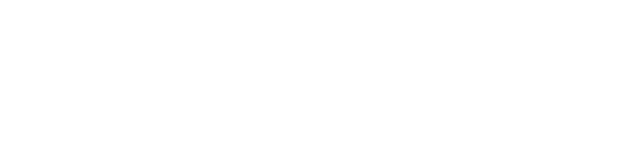
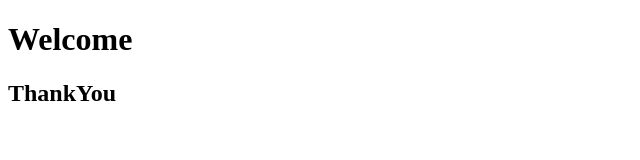
Before and after one commit to saifullahsohail123/Test-repo2, a plain HTML site: page index.html in a window 1280 px wide. Shown: the whole page, without its empty margins (0-640 px from the left). Drawn offline with Linux system fonts and the light colour scheme.

Commit message:
Updated Index.html File

```diff
--- a/index.html
+++ b/index.html
@@ -6,6 +6,7 @@
     <title>Document</title>
 </head>
 <body>
-
+    <h1>Welcome</h1>
+    <h2>ThankYou</h2>
 </body>
 </html>
```
